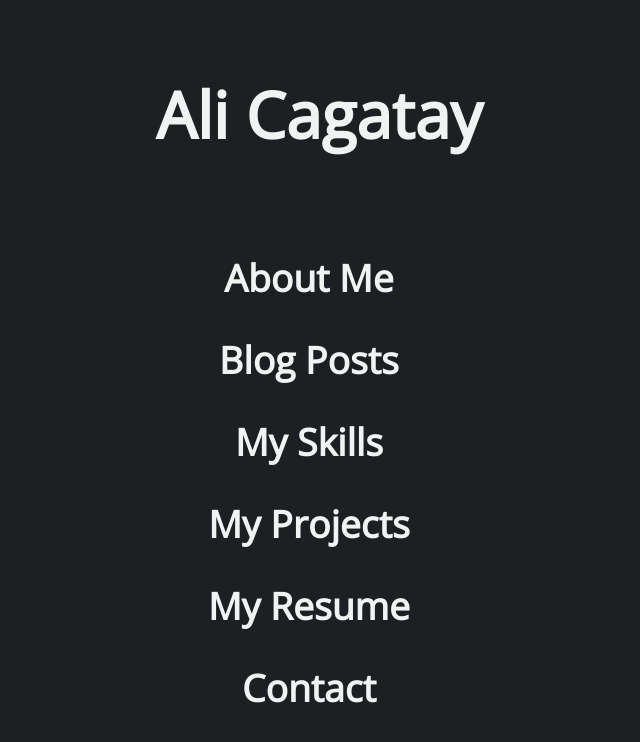
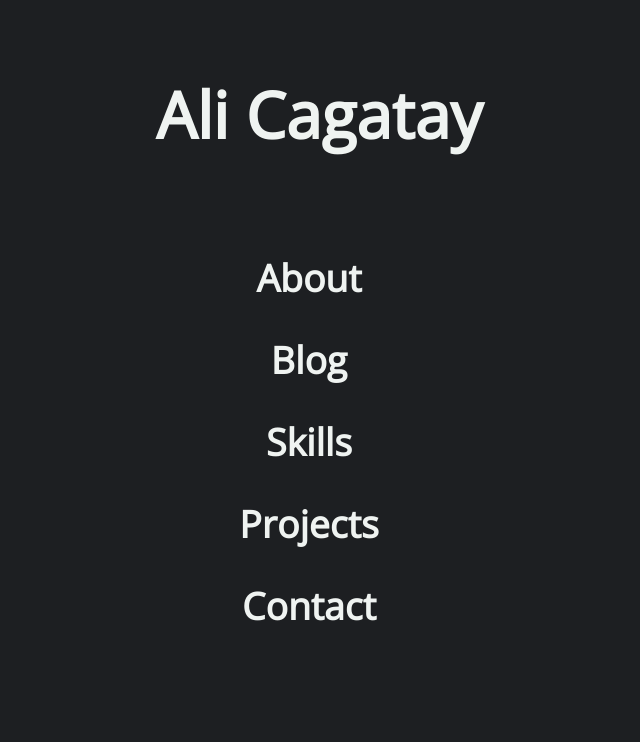
Before and after one commit to alicagatay/My-Personal-Website, a Django app: page / in a window 1280 px wide. Shown: the top 742 px of the page, without its empty margins (331-971 px from the left). Run offline with Django 3.2, Linux system fonts and the light colour scheme.

Commit message:
Some fixes with the design and urls.

```diff
--- a/blog/static/css/home.css
+++ b/blog/static/css/home.css
@@ -44,16 +44,6 @@
     text-align: center
 }
 
-
-
-.myResume h2, .myResume h2 a, .myResume h2 a:visited, .myResume h2 a:active{
-    color: #EFF3F1;
-    font-size: 28pt;
-    text-decoration: none;
-    font-family: "Open Sans";
-    text-align: center
-}
-
 .Contact h2, .Contact h2 a, .Contact h2 a:visited, .Contact h2 a:active{
     color: #EFF3F1;
     font-size: 28pt;
--- a/blog/templates/blog/base.html
+++ b/blog/templates/blog/base.html
@@ -1,7 +1,7 @@
 {% load static %}
 <html>
     <head>
-        <title>Blog Posts</title>
+        <title>Ali Cagatay's Blog</title>
         <link rel="stylesheet" href="//maxcdn.bootstrapcdn.com/bootstrap/3.2.0/css/bootstrap.min.css">
         <link rel="stylesheet" href="//maxcdn.bootstrapcdn.com/bootstrap/3.2.0/css/bootstrap-theme.min.css">
 
@@ -10,7 +10,7 @@
 
     <body>
     <div class="page-header">
-        <h1><a href="/">Blog Posts</a></h1>
+        <h1><a href="/">Ali Cagatay's Blog</a></h1>
     </div>
     <div class="content container">
         <div class="row">
--- a/blog/templates/blog/home.html
+++ b/blog/templates/blog/home.html
@@ -16,24 +16,20 @@
 
 
         <div class="aboutMe">
-        	<h2><a href="/">About Me</a></h2>
+        	<h2><a href="/">About</a></h2>
         </div>
 
 
         <div class="latestBlogPosts">
-        	<h2><a href="/blogposts">Blog Posts</a></h2>
+        	<h2><a href="/blog">Blog</a></h2>
         </div>
 
         <div class="mySkills">
-        	<h2><a href="/">My Skills</a></h2>
+        	<h2><a href="/">Skills</a></h2>
         </div>
 
         <div class ="myProjects">
-        	<h2><a href="/">My Projects</a></h2>
-        </div>
-
-        <div class="myResume">
-        	<h2><a href="/">My Resume</a></h2>
+        	<h2><a href="/">Projects</a></h2>
         </div>
 
         <div class="Contact">
--- a/blog/urls.py
+++ b/blog/urls.py
@@ -4,6 +4,6 @@ from . import views
 
 urlpatterns = [
     path('', views.homepage, name='Homepage'),
-    path('blogposts/post<int:pk>/', views.post_detail, name='post_detail'),
-    path('blogposts', views.post_list, name='post_list')
+    path('blog/post<int:pk>/', views.post_detail, name='post_detail'),
+    path('blog', views.post_list, name='post_list')
 ]
```
